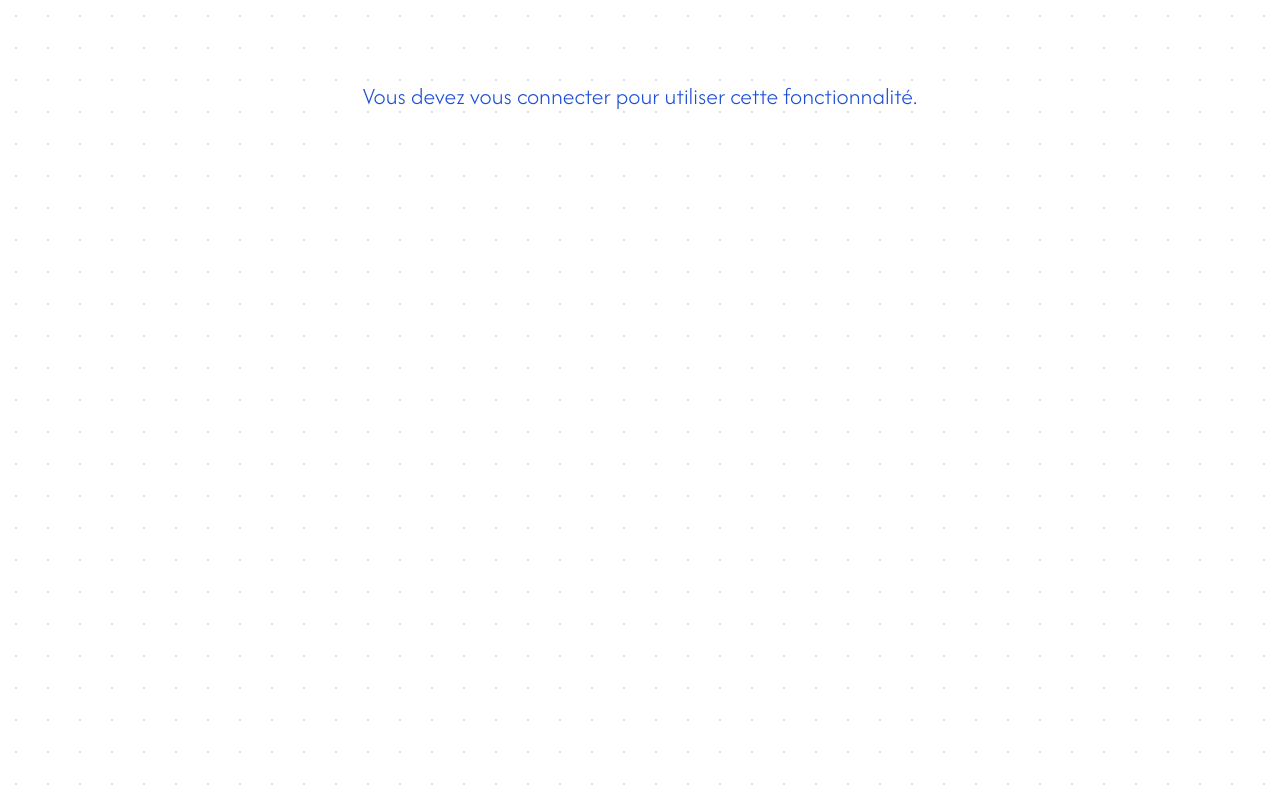
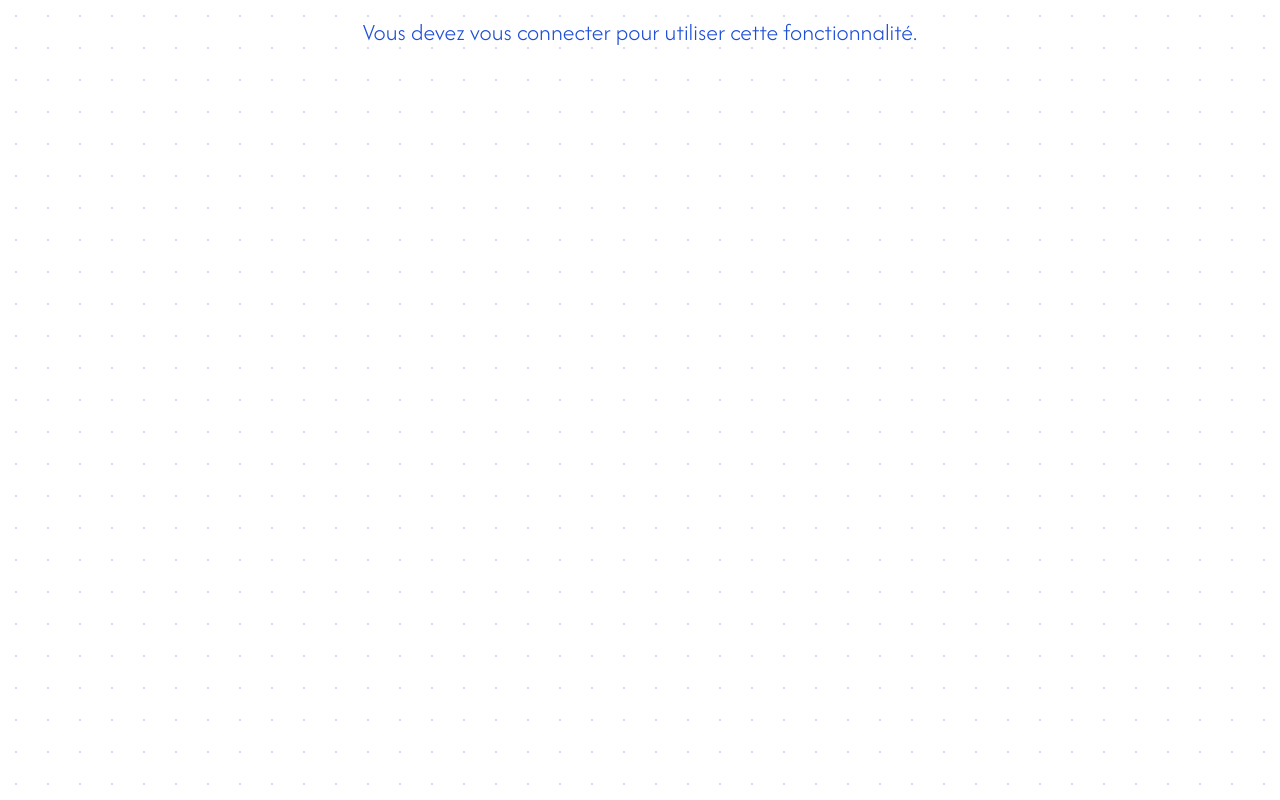
Before and after one commit to mirkobozzetto/superpowernotes, a Next.js app: page /recorder-embed in a window 1280 px wide. Built offline with nearby package versions, Linux system fonts and the light colour scheme; no server answers.

Commit message:
💄 style: adjust layout styles in RootLayout and DashboardLayout components

```diff
--- a/app/layout.tsx
+++ b/app/layout.tsx
@@ -39,7 +39,7 @@ export default function RootLayout({
         <ClientProviders>
           <Navigation />
           <DashboardLayout>
-            <div className="md:mt-16 mt-0">{children}</div>
+            <div className="mt-0">{children}</div>
           </DashboardLayout>
           <Footer />
         </ClientProviders>
--- a/src/components/(landing)/_dashboard/DashboardLayout.tsx
+++ b/src/components/(landing)/_dashboard/DashboardLayout.tsx
@@ -31,13 +31,12 @@ export const DashboardLayout = ({ children }: DashboardLayoutProps) => {
 
   return (
     <DndProvider backend={HTML5Backend}>
-      <div className="flex h-screen overflow-hidden bg-background">
+      <div className="flex h-[calc(100vh-4rem)] mt-16 overflow-hidden bg-background">
         <div className="hidden md:block">
           <Sidebar />
         </div>
-
         {isOpen && (
-          <div className="md:hidden fixed inset-0 z-40">
+          <div className="md:hidden fixed inset-0 top-16 z-40">
             <div
               className="absolute inset-0 bg-black/20 backdrop-blur-[2px]"
               onClick={handleOverlayClick}
@@ -47,9 +46,7 @@ export const DashboardLayout = ({ children }: DashboardLayoutProps) => {
             </div>
           </div>
         )}
-
         <SidebarTrigger setIsOpen={setIsOpen} />
-
         <main className="flex-1 overflow-y-auto">
           <div className="container mx-auto p-4">{children}</div>
         </main>
```
